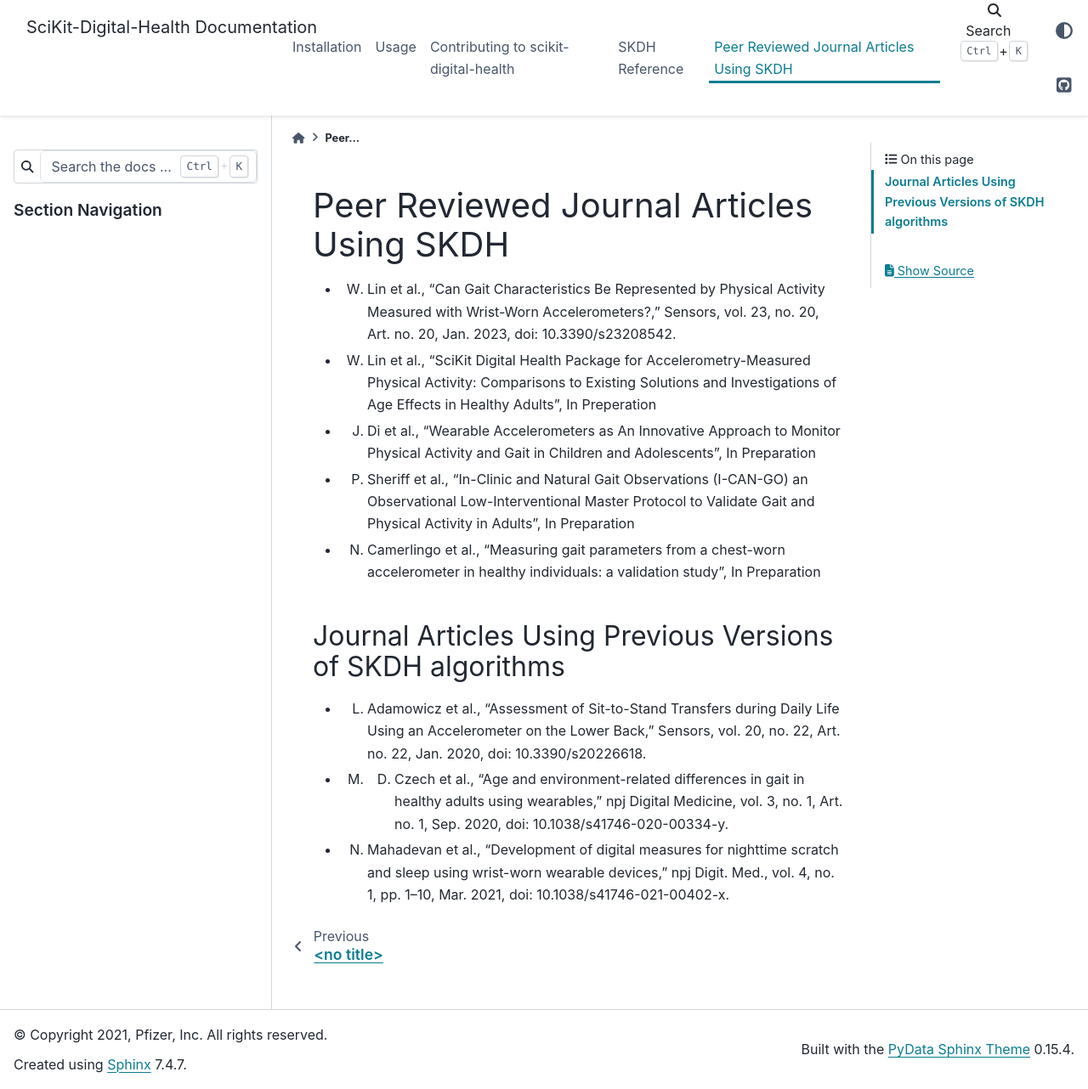
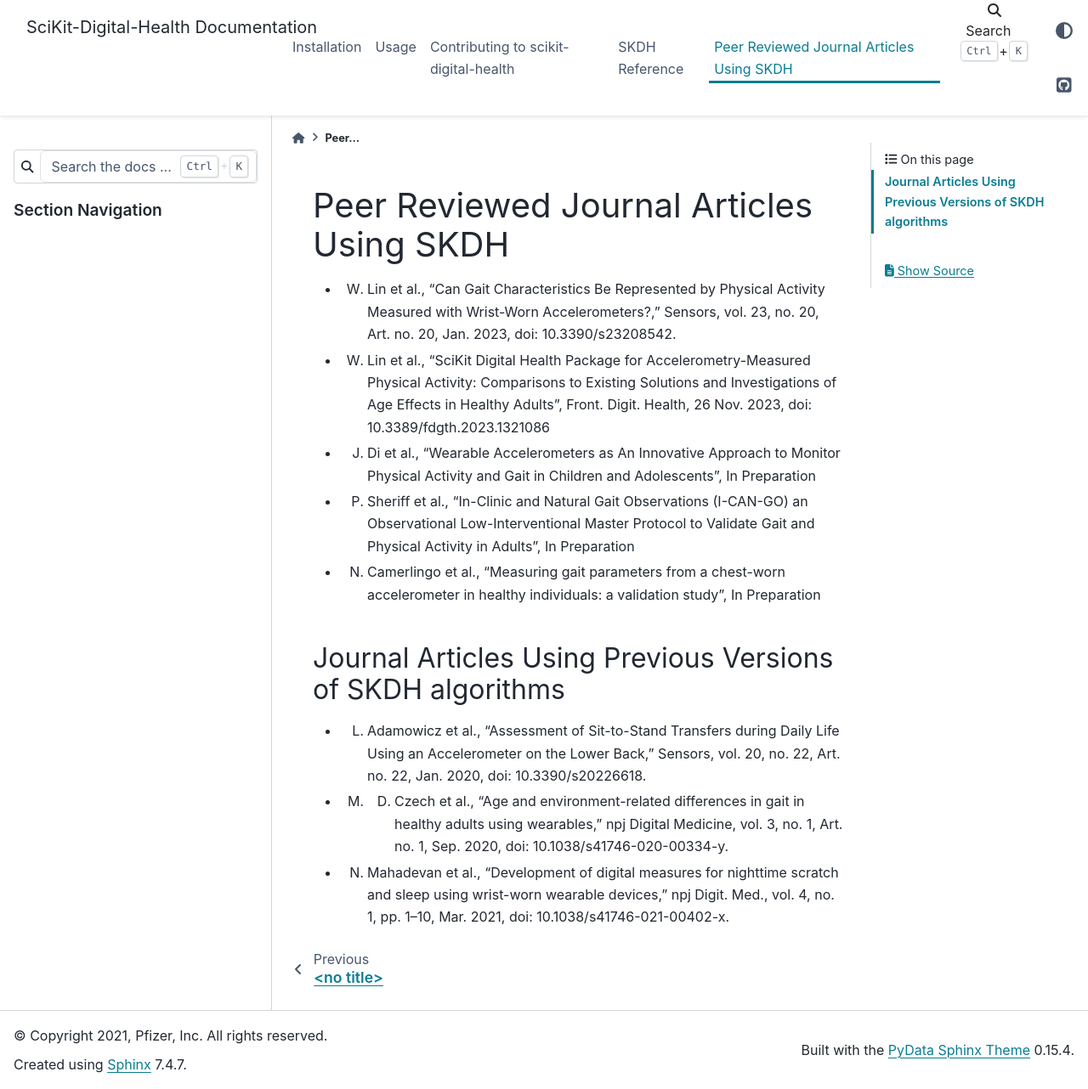
Before and after one commit to pfizer-opensource/scikit-digital-health, a Sphinx documentation site: the page built from docs/src/research.rst, in a window 1280 px wide and 1282 px high. Shown: the whole window at 85% size. Built offline with Sphinx 7.4.7 and the PyData theme 0.15.4, drawn with Linux system fonts in a browser that asks for light colours; pages that are not in the unit, such as notebooks, are missing from menus; the version number could not be read and is left out.

Commit message:
Update papers with published journal and DOI

```diff
--- a/docs/src/research.rst
+++ b/docs/src/research.rst
@@ -2,7 +2,7 @@ Peer Reviewed Journal Articles Using SKDH
 =========================================
 
 - W. Lin et al., “Can Gait Characteristics Be Represented by Physical Activity Measured with Wrist-Worn Accelerometers?,” Sensors, vol. 23, no. 20, Art. no. 20, Jan. 2023, doi: 10.3390/s23208542.
-- W. Lin et al., "SciKit Digital Health Package for Accelerometry-Measured Physical Activity: Comparisons to Existing Solutions and Investigations of Age Effects in Healthy Adults", In Preperation
+- W. Lin et al., "SciKit Digital Health Package for Accelerometry-Measured Physical Activity: Comparisons to Existing Solutions and Investigations of Age Effects in Healthy Adults", Front. Digit. Health, 26 Nov. 2023, doi: 10.3389/fdgth.2023.1321086
 - J. Di et al., "Wearable Accelerometers as An Innovative Approach to Monitor Physical Activity and Gait in Children and Adolescents", In Preparation
 - P. Sheriff et al., "In-Clinic and Natural Gait Observations (I-CAN-GO) an Observational Low-Interventional Master Protocol to Validate Gait and Physical Activity in Adults", In Preparation
 - N. Camerlingo et al., "Measuring gait parameters from a chest-worn accelerometer in healthy individuals: a validation study", In Preparation
```
